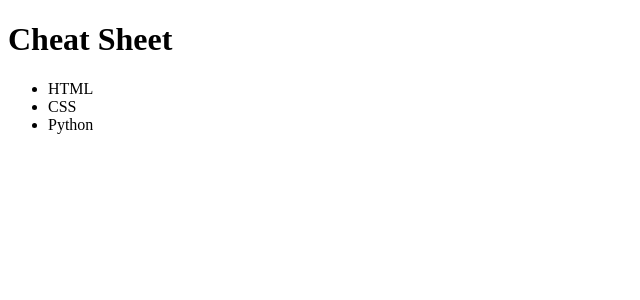
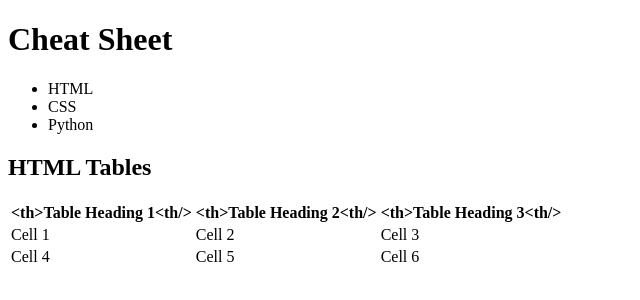
Before and after one commit to miramapile/CheatSheet, a plain HTML site: page index.html in a window 1280 px wide. Shown: the whole page, without its empty margins (0-640 px from the left). Drawn offline with Linux system fonts and the light colour scheme.

Commit message:
Added table notes test

```diff
--- a/index.html
+++ b/index.html
@@ -16,7 +16,25 @@
             </nav>
         </header>
         <main>
+            <h2>HTML Tables</h2>
+            <table>
+                <tr>
+                  <th>&lt;th&gt;Table Heading 1&lt;th/&gt;</th>
+                  <th>&lt;th&gt;Table Heading 2&lt;th/&gt;</th>
+                  <th>&lt;th&gt;Table Heading 3&lt;th/&gt;</th>
+                  </tr>
+                <tr>
+                    <td>Cell 1</td>
+                    <td>Cell 2</td>
+                    <td>Cell 3</td>
+                </tr>
+                <tr>
+                    <td>Cell 4</td>
+                    <td>Cell 5</td>
+                    <td>Cell 6</td>
+                </tr>
 
+            </table>
         </main>
 
     </body>
```
